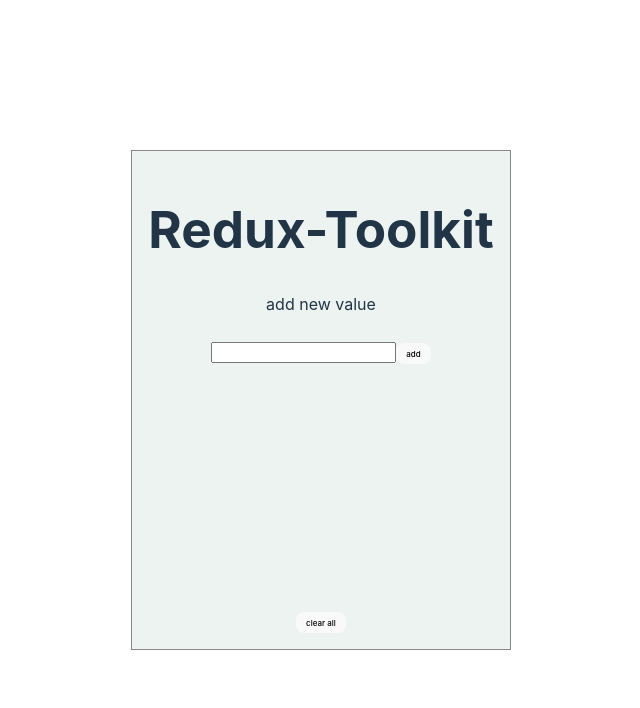
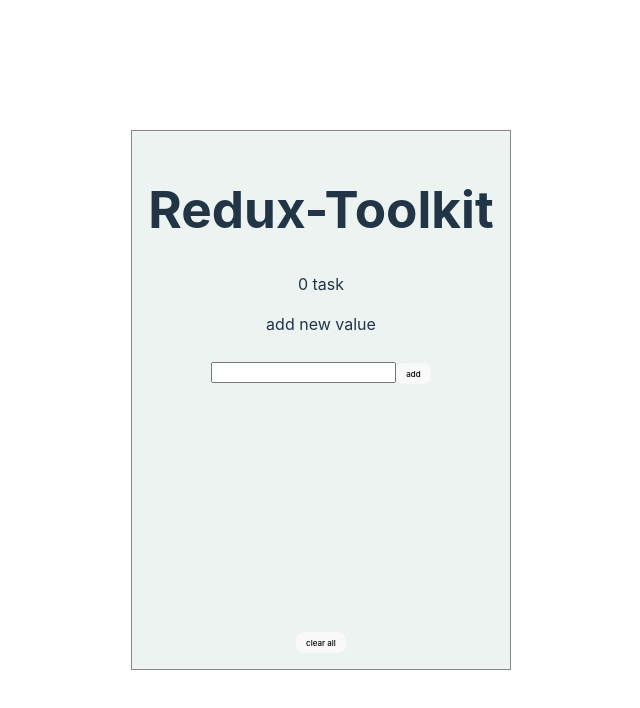
Before and after one commit to danielu96/Redux-Toolkit, a React (Vite) app: page / in a window 1280 px wide. Shown: the top 708 px of the page, without its empty margins (319-959 px from the left). Built offline with nearby package versions, Linux system fonts and the light colour scheme.

Commit message:
{tasks.length} added

```diff
--- a/src/App.jsx
+++ b/src/App.jsx
@@ -57,6 +57,7 @@
   return (
     <div className="App">
      <h1>Redux-Toolkit</h1>
+     <div>{tasks.length} task {tasks.completed}</div>
    <ToDo />
    <div  style={{height:'220px' }}>
       { currentItems.map((task,id) => (
```
